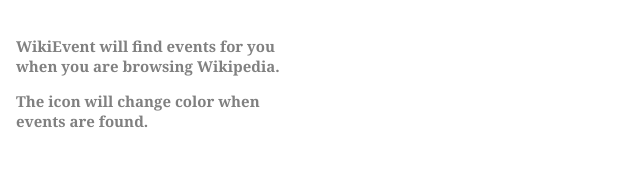
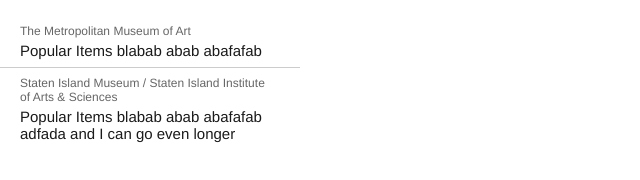
Before and after one commit to jiananarthurli/insight_chrome_extension, a browser extension: page src/browser_action/browser_action.html in a window 1280 px wide. Shown: the whole page, without its empty margins (0-640 px from the left). Drawn offline with Linux system fonts and the light colour scheme.

Commit message:
Added bars.

```diff
--- a/src/browser_action/browser_action.html
+++ b/src/browser_action/browser_action.html
@@ -7,7 +7,7 @@
 <body>
 	<div class="event_container">
 		<ul class="events" id="event_list">
-<!-- 			<li>
+			<li>
 				<div class="venue">
 					The Metropolitan Museum of Art
 				</div>
@@ -15,17 +15,17 @@
 					Popular Items blabab abab abafafab
 				</a>
 			</li>
-			<li>
+			<ul>
 				<div class="venue">
 					Staten Island Museum / Staten Island Institute of Arts & Sciences
 				</div>
 				<a target="_blank" href="https://themeforest.net/popular_item/by_category?category=ecommerce">
 					Popular Items blabab abab abafafab adfada and I can go even longer
 				</a>
-			</li> -->
-			<h4 class="default"> WikiEvent will find events for you when you are browsing Wikipedia. </p>
+			</ul>
+<!-- 			<h4 class="default"> WikiEvent will find events for you when you are browsing Wikipedia. </p>
 
-			The icon will change color when events are found.</h4>
+			The icon will change color when events are found.</h4> -->
 		</ul>
 	</div>
 	<script type="text/javascript" src="./browser_action.js"></script>
--- a/src/browser_action/browser_action.js
+++ b/src/browser_action/browser_action.js
@@ -8,9 +8,13 @@
 
       event_list.innerHTML = "";
 
-    	data.events.forEach(function(event) {
+    	data.events.forEach(function(event, idx, array) {
 
-        var elmnt = document.createElement("li")
+        if (idx === (array.length - 1)) {
+          var elmnt = document.createElement("ul")
+        } else {
+          var elmnt = document.createElement("li")
+        }
 
   			var event_name = event.name;
         var event_link = event.link;
@@ -21,7 +25,7 @@
         div.setAttribute("class", "venue");
 
         var a = document.createElement("a");
-        // a.innerHTML = '<div class="venue">' + JSON.stringify(event_venue) + '</div>' + event_name;
+
         a.innerHTML = event_name;
         a.setAttribute("target", "_blank");
         a.setAttribute("href", event_link)
@@ -30,9 +34,6 @@
         elmnt.appendChild(a);
 
         console.log(elmnt);
-
-  			// var a = event_name.link(event_link);
-  			// a.target = '_blank'; // should open a new tap when clicked
 
         event_list.appendChild(elmnt);
 
--- a/src/browser_action/style.css
+++ b/src/browser_action/style.css
@@ -9,7 +9,7 @@
   /*position: absolute;*/
   /*top: 34px;*/
   /*width: 210px; */
-/*  height: 200px;*/
+  height: 50px;
   width: 300px;
   /*box-shadow: 0 3px 10px hsl(0, 0%, 30%);*/
   font-family: Helvetica, Arial, sans-serif;
@@ -42,9 +42,9 @@
   background-color: hsl(0, 0%, 100%);
   color: hsl(0, 0%, 20%);
   display: block;
-  padding: 8px 12px 10px 12px;
+  padding: 8px 20px 8px 20px;
   text-decoration: none;
-  /*border-bottom: 1px solid hsl(0, 0%, 80%);*/
+  border-bottom: 1px solid hsl(0, 0%, 80%);
 }
 
 .events li:hover {
@@ -52,6 +52,20 @@
   text-decoration: none;
 }
 
+.events ul {
+  /*font-size: 14px;*/
+  background-color: hsl(0, 0%, 100%);
+  color: hsl(0, 0%, 20%);
+  display: block;
+  padding: 8px 20px 8px 20px;
+  text-decoration: none;
+/*  border-bottom: 1px solid hsl(0, 0%, 80%);
+*/}
+
+.events ul:hover {
+  background-color: hsl(27, 84%, 77%, 1);
+  text-decoration: none;
+}
 
 .venue {
   font-size: 12px;
```
